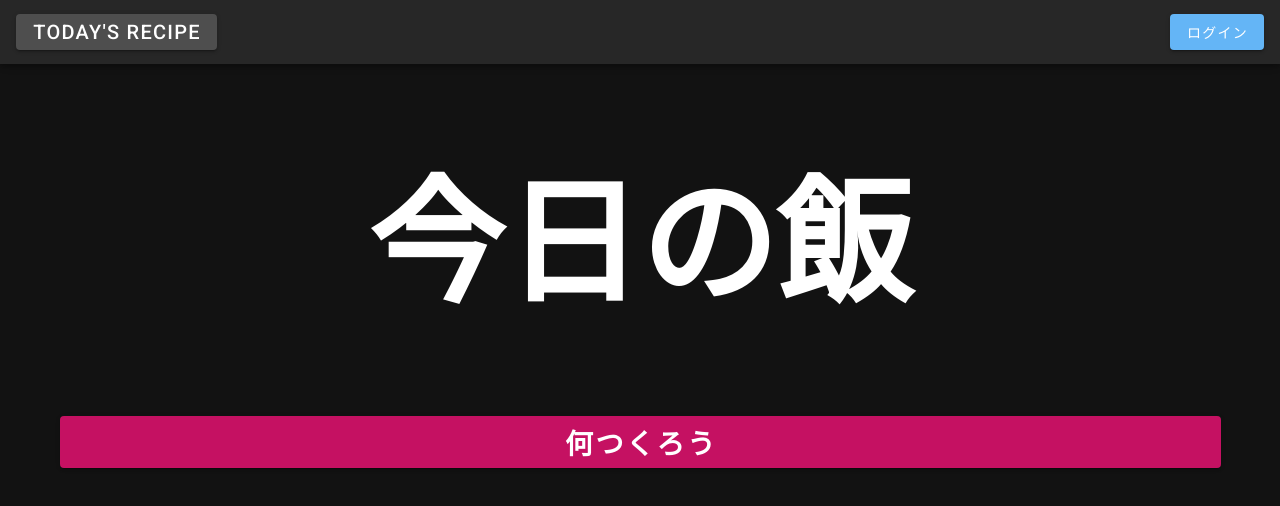
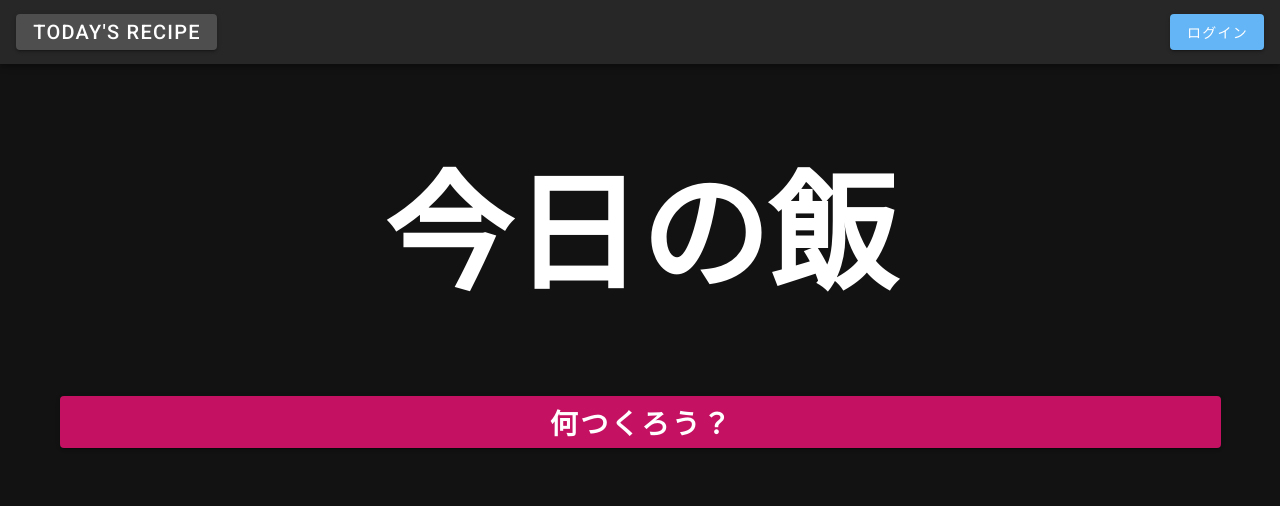
Before and after one commit to CurryManjyuu/Recipe_suggestions, a Nuxt app in the folder front/: page / in a window 1280 px wide. Shown: the top 506 px of the page. Built offline with nearby package versions, Linux system fonts and the light colour scheme.

Commit message:
4つずつ表示

```diff
--- a/front/pages/Select/_recipe.vue
+++ b/front/pages/Select/_recipe.vue
@@ -1,7 +1,6 @@
 <template>
   <div class="large-category-btn-box">
     <v-container>
-      <h1>{{ $route.params.recipe }}</h1>
       <v-row class="center" style="margin-bottom:1.5em;">
         <v-col cols="12" sm="12" md="4" lg="4">
           <v-btn rounded to="/select/categories" x-large color="orange accent-4" block class="white--text"><b>材料から選ぶ</b></v-btn>
@@ -10,13 +9,12 @@
           <v-btn rounded to="/select/method" x-large color="green accent-4" block class="white--text"><b>シーンから選ぶ</b></v-btn>
         </v-col>
         <v-col cols="12" sm="12" md="4" lg="4">
-          <v-btn rounded to="/select/start" x-large color="light-blue accent-1" block class="indigo--text"><b>気分から選ぶ</b></v-btn>
+          <v-btn rounded to="/select/feeling" x-large color="light-blue accent-4" block class="white--text"><b>気分から選ぶ</b></v-btn>
         </v-col>
       </v-row>
       <v-row class="center">
         <!-- 楽天のレシピページへのリンク付き画像 -->
-        <v-col v-for="(post, i) in posts" :key="i" cols="12" md="4">
-          <v-item>
+        <v-col v-for="(post, i) in posts" :key="i" cols="12" md="3" style="margin:2em 0;">
             <v-list-item-group>
               <v-list-item v-bind:href="post.recipeUrl" target="_blank">
                 <v-list-item-content>
@@ -25,11 +23,10 @@
                     aspect-ratio="1.7"
                     contain
                   ></v-img>
-                  <v-list-item-title v-text="post.title"></v-list-item-title>
+                  <v-list-item-title v-text="post.title" class="wrap-text"></v-list-item-title>
                 </v-list-item-content>
               </v-list-item>
             </v-list-item-group>
-          </v-item>
         </v-col>
       </v-row>
       <v-row class="center">
@@ -62,6 +59,13 @@
   </div>
 </template>
 
+<style scoped>
+.wrap-text {
+  word-break: break-all;
+  white-space: normal;
+}
+</style>
+
 <script>
 import axios from "axios";
 
@@ -72,13 +76,15 @@ export default {
       categoryId: "",
     };
   },
+  // アクセス時に一度APIを叩いて4件取得する。
   mounted () {
     axios
       .get("http://localhost:5000/recipe/large/"+this.$route.params.recipe+"/"+0)
       .then(response => (this.posts = response.data))
   },
   methods: {
-    // 次へor前へボタンで呼び出され、データを更新する
+    // 次へor前へボタンでAPPIを叩き、データを更新する。
+    // 次へは0、前へは1を引数としてリクエストを投げる。
     getRecipe: function(index) {
       axios
         .get("http://localhost:5000/recipe/large/"+this.$route.params.recipe+"/"+index)
--- a/front/pages/index.vue
+++ b/front/pages/index.vue
@@ -8,7 +8,7 @@
         color="pink accent-4"
         block
         class="white--text start-button"
-        ><b>何つくろう</b></v-btn
+        ><b>何つくろう？</b></v-btn
       >
     </div>
   </v-app>
@@ -16,7 +16,7 @@
 
 <style scoped>
 h1 {
-  font-size: 8.5em;
+  font-size: 8em;
   margin: 0.5em auto;
   text-align: center;
 }
```
